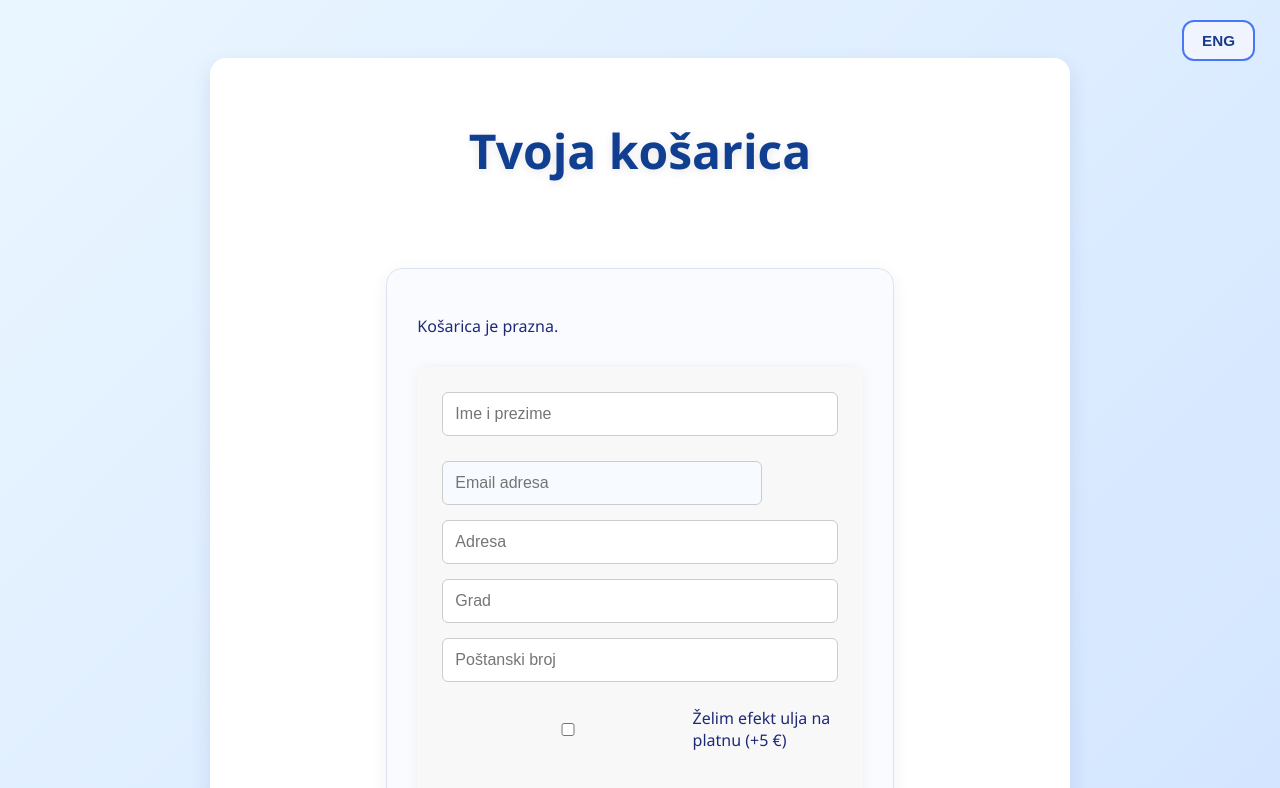
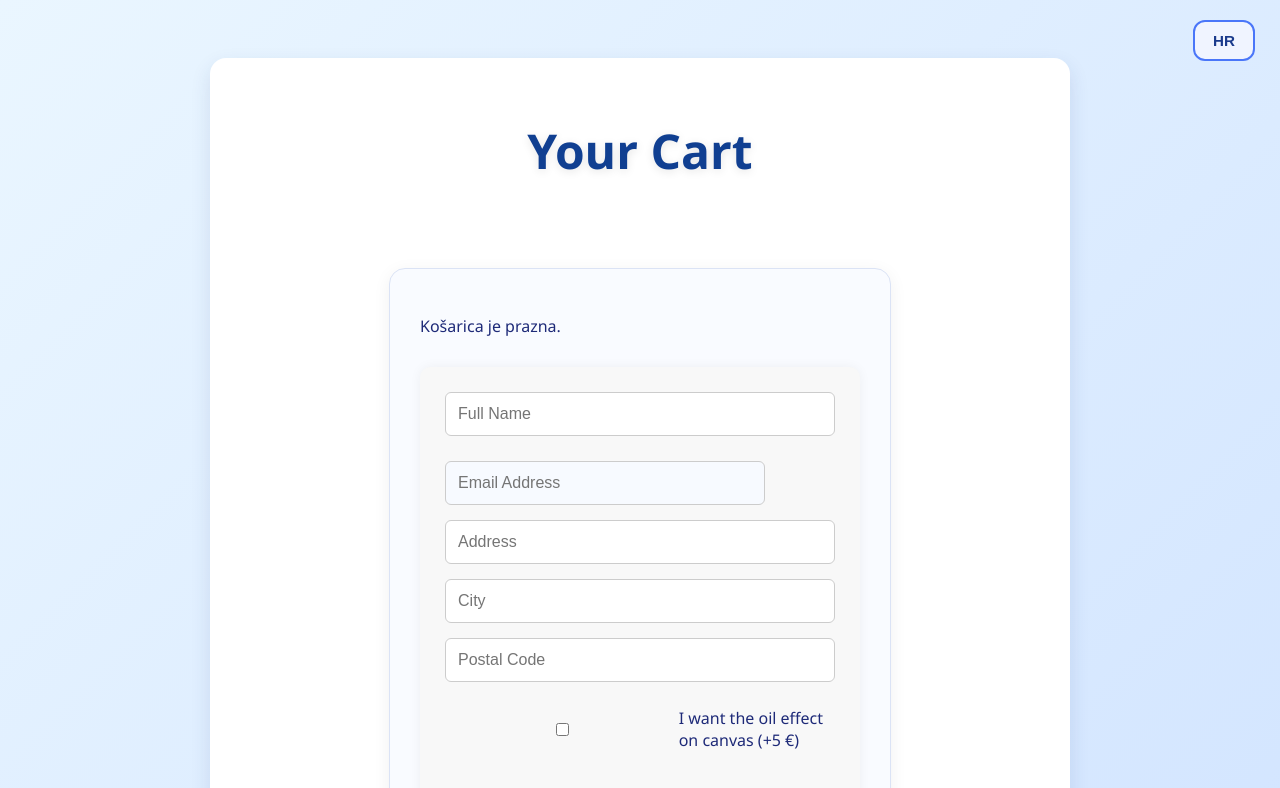
Before and after one commit to ernam2606/webshop-demo, a plain HTML site: page kosarica.html in a window 1280 px wide. Both pictures are taken after a click on the button "ENG". Shown: the top 788 px of the page. Drawn offline with Linux system fonts and the light colour scheme.

Commit message:
Add files via upload

```diff
--- a/kosarica.html
+++ b/kosarica.html
@@ -22,10 +22,11 @@
         <input type="text" name="posta" placeholder="Poštanski broj" required>
 
         <!-- Efekt ulja na platnu -->
-        <label class="checkbox-label">
-          <input type="checkbox" id="uljeEfekt">
-          Želim efekt ulja na platnu (+5 €)
+        <label for="uljeEfekt" class="checkbox-label">
+            <input type="checkbox" id="uljeEfekt">
+            <span id="uljeText">Želim efekt ulja na platnu (+5 €)</span>
         </label>
+
 
         <!-- Kupon kod -->
         <div class="coupon-section">
--- a/script.js
+++ b/script.js
@@ -77,11 +77,13 @@ document.addEventListener("DOMContentLoaded", () => {
         const itemDiv = document.createElement("div");
         itemDiv.className = "cart-item";
         itemDiv.innerHTML =
-          `<div class="item-info">
-            <img src="${item.image}" alt="${item.name}" class="cart-thumb">
-            <span>${item.name} - ${item.price.toFixed(2)} €</span>
-          </div>
-          <button class="remove-item" data-index="${index}">×</button>`;
+          itemDiv.innerHTML =
+        '<div class="item-info">' +
+            '<img src="' + item.image + '" alt="' + item.name + '" class="cart-thumb">' +
+            '<span>' + item.name + ' - ' + item.price.toFixed(2) + ' €</span>' +
+        '</div>' +
+        '<button class="remove-item" data-index="' + index + '">×</button>';
+
         cartContainer.appendChild(itemDiv);
       });
 
@@ -219,9 +221,16 @@ Ukupno: ${total.toFixed(2)} €`;
   coupon_code: "WELCOME10"
 }, "sgH_wGapGLRAusYRL")
   .then(() => {
+    // ✅ Poruka kupcu uspješno poslana
     responseElem.style.display = "block";
     responseElem.style.color = "green";
     responseElem.innerText = "Hvala na prijavi! Kupon: WELCOME10";
+
+    // ✅ Dodatno: pošalji meni kao vlasnici obavijest
+    emailjs.send("service_eu0z18p", "template_l6fgv8h", {
+      user_email: email,
+      prijavljeno_datum: new Date().toLocaleString("hr-HR")
+    }, "sgH_wGapGLRAusYRL");
   })
   .catch((error) => {
     console.error("Greška pri slanju:", error);
@@ -230,25 +239,35 @@ Ukupno: ${total.toFixed(2)} €`;
   });
   }
 
+  if (openBtn) {
   openBtn.onclick = () => modal.style.display = "flex";
+}
+if (closeBtn) {
   closeBtn.onclick = () => {
     modal.style.display = "none";
     responseMsg.innerText = "";
     responseMsg.style.display = "none";
     emailInput.value = "";
   };
+}
+if (closePopupModalBtn) {
   closePopupModalBtn.onclick = () => {
     popupModal.style.display = "none";
     popupResponseMsg.innerText = "";
     popupResponseMsg.style.display = "none";
     popupEmailInput.value = "";
   };
+}
+if (submitBtn) {
   submitBtn.onclick = () => {
     handleNewsletterSubmit(emailInput, responseMsg, modal);
   };
+}
+if (popupSubmitBtn) {
   popupSubmitBtn.onclick = () => {
     handleNewsletterSubmit(popupEmailInput, popupResponseMsg, popupModal);
   };
+}
 
   window.onclick = (e) => {
     if (e.target === modal) modal.style.display = "none";
@@ -275,24 +294,41 @@ Ukupno: ${total.toFixed(2)} €`;
     });
   }
 
-
   // Delivery info
   const deliveryDate = document.getElementById("deliveryDate");
   const deliveryInfo = document.getElementById("deliveryInfo");
   const langBtn = document.getElementById("langBtn");
   const naslov = document.getElementById("naslov");
 
-  if (langBtn && naslov) {
+  if (langBtn) {
   langBtn.addEventListener("click", () => {
-      isENG = langBtn.innerText === "ENG";
+    isENG = !isENG;
     langBtn.innerText = isENG ? "HR" : "ENG";
+
+    // ==================== INDEX.html ====================
+    const naslov = document.getElementById("naslov");
+    if (naslov) {
+      // Provjeri po sadržaju koja je stranica
+      if (window.location.pathname.includes("index.html")) {
         naslov.innerText = isENG ? "Welcome to Demo Shop" : "Dobrodošli u Demo Shop";
-      document.querySelector("#newsletter .section-title").innerText = "Newsletter";
-      document.querySelector("#newsletterBtn").innerText = isENG ? "Subscribe to Newsletter" : "Prijavi se na newsletter";
-      document.querySelector("#color-section .section-title").innerText = isENG ? "Customize Your Image" : "Prilagodite svoju sliku";
-      document.querySelector("label[for='colorPicker']").innerText = isENG ? "Choose background color:" : "Odaberite boju pozadine:";
-      document.querySelector("#delivery .section-title").innerText = isENG ? "Choose delivery date" : "Odaberite datum isporuke";
-      document.querySelector("#proizvodi .section-title").innerText = isENG ? "Our Products" : "Naši proizvodi";
+      } else if (window.location.pathname.includes("kosarica.html")) {
+        naslov.innerText = isENG ? "Your Cart" : "Tvoja košarica";
+      }
+    }
+
+    const newsletterTitle = document.querySelector("#newsletter .section-title");
+    if (newsletterTitle) newsletterTitle.innerText = "Newsletter";
+    const newsletterBtn = document.querySelector("#newsletterBtn");
+    if (newsletterBtn) newsletterBtn.innerText = isENG ? "Subscribe to Newsletter" : "Prijavi se na newsletter";
+
+    const colorLabel = document.querySelector("label[for='colorPicker']");
+    if (colorLabel) colorLabel.innerText = isENG ? "Choose background color:" : "Odaberite boju pozadine:";
+
+    const deliverySection = document.querySelector("#delivery .section-title");
+    if (deliverySection) deliverySection.innerText = isENG ? "Choose delivery date" : "Odaberite datum isporuke";
+
+    const proizvodiNaslov = document.querySelector("#proizvodi .section-title");
+    if (proizvodiNaslov) proizvodiNaslov.innerText = isENG ? "Our Products" : "Naši proizvodi";
 
     const proizvodi = document.querySelectorAll(".product");
     proizvodi.forEach((el, i) => {
@@ -304,6 +340,46 @@ Ukupno: ${total.toFixed(2)} €`;
       el.querySelectorAll("p")[0].innerText = opisi[i];
       el.querySelector("button").innerText = isENG ? "Add to Cart" : "Dodaj u košaricu";
       });
+
+      const oilEffectLabel = document.querySelector("#uljeEfekt")?.parentElement;
+      if (oilEffectLabel) {
+         oilEffectLabel.innerHTML =
+            '<input type="checkbox" id="uljeEfekt">' +
+            (isENG ? "I want the oil effect on canvas (+5 €)" : "Želim efekt ulja na platnu (+5 €)");
+        }
+
+
+
+      const couponInput = document.getElementById("couponInput");
+      if (couponInput) {
+        couponInput.placeholder = isENG
+            ? "Enter coupon"
+            : "Unesite kupon";
+      }
+
+        const couponButton = document.getElementById("applyCouponBtn");
+        if (couponButton) {
+        couponButton.innerText = isENG ? "Apply coupon" : "Iskoristi kupon";
+        }
+
+        const footerText = document.querySelector("footer p");
+        if (footerText) footerText.innerText = isENG ? "Follow us:" : "Pratite nas:";
+
+
+    // ==================== KOŠARICA.html ====================
+    const ime = document.querySelector("input[name='ime']");
+    const email = document.querySelector("input[name='email']");
+    const adresa = document.querySelector("input[name='adresa']");
+    const grad = document.querySelector("input[name='grad']");
+    const posta = document.querySelector("input[name='posta']");
+    const buyBtn = document.getElementById("buyButton");
+
+    if (ime) ime.placeholder = isENG ? "Full Name" : "Ime i prezime";
+    if (email) email.placeholder = isENG ? "Email Address" : "Email adresa";
+    if (adresa) adresa.placeholder = isENG ? "Address" : "Adresa";
+    if (grad) grad.placeholder = isENG ? "City" : "Grad";
+    if (posta) posta.placeholder = isENG ? "Postal Code" : "Poštanski broj";
+    if (buyBtn) buyBtn.innerText = isENG ? "Buy" : "Kupi";
 
       document.querySelector("footer p").innerText = isENG ? "Follow us:" : "Pratite nas:";
     });
```
Lines whose indentation alone changed are shown as unchanged.
